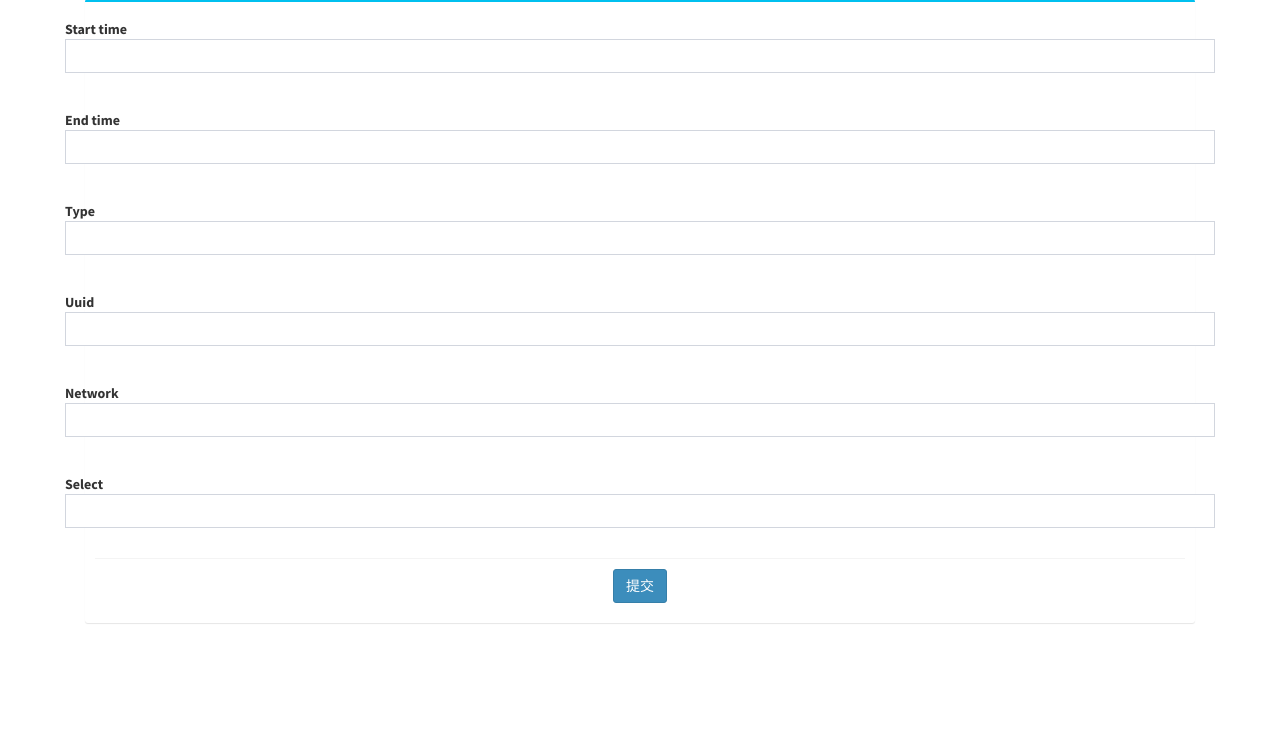
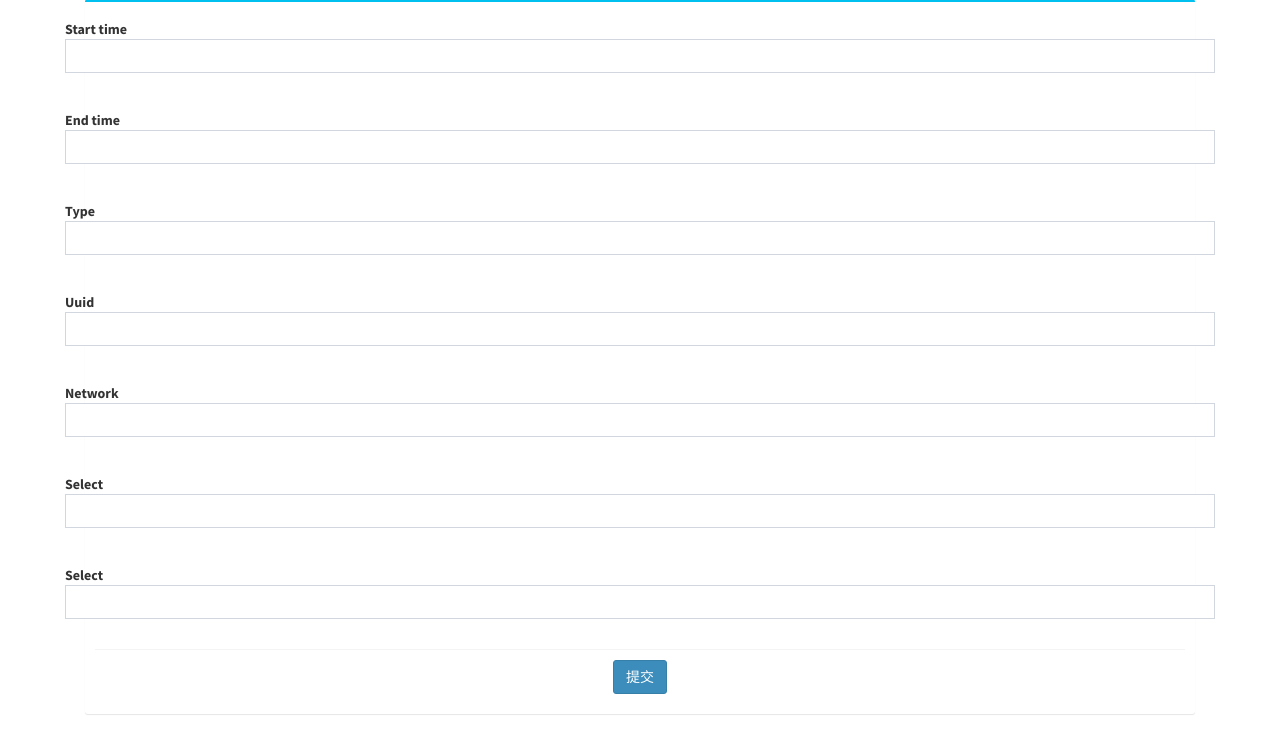
Before and after one commit to Similac/rubo, a Yii app: template views/redshift/index.php in a window 1280 px wide. Shown: the part 57-806 px from the top of the page. Before the commit the page ends 681 px from the top, so only its background shows below. Run offline with PHP 8.4 and a stand-in for Yii, Linux system fonts and the light colour scheme; the template is opened without the code that fills it: most values are stand-ins (such as "Sample title", 1, 10 or a date in 2020); form fields are guessed from the names that the template uses; data that the repository does not hold is empty; some libraries are stand-ins or nearby versions.

Commit message:
modify frontend

```diff
--- a/views/load/list.php
+++ b/views/load/list.php
@@ -10,6 +10,9 @@ AppAsset::register($this);
   left: auto;
 }
 </style>
+
+<div class="container">
+    <section class="content">
     <div class="row">
       <div class="col-xs-12">
         <div class="box box-info">
@@ -114,6 +117,9 @@ AppAsset::register($this);
         </div><!-- /.box -->
       </div>
     </div>
+    </section>
+</div>
+
 <?php
 $js=<<<js
 $(function(){
--- a/views/redshift/index.php
+++ b/views/redshift/index.php
@@ -120,6 +120,11 @@ AppAsset::register($this);
               '4'=>'click_ip',
               '5'=>'click_date',
               '6'=>'install_date',
+            ]);?>
+            </div>
+
+            <div class="form-group">
+            <?= $form->field($model, 'select')->inline()->checkboxList([
               '7'=>'impression tag',
               '8'=>'is_bt',
               '9'=>'match_type'
@@ -159,54 +164,6 @@ $('input:radio[name="Redshift[type]"]').click(function(){
   }
 })
 
-// $(document).on('beforeSubmit', 'form#loadForm', function () {
-
-//     var form = $(this);
-//     $('#btn').attr('disabled',"true").text("Loaing....");
-
-//     $.ajax({
-//       url  : form.attr('action'),
-//       type  : 'post',
-//       data  : form.serialize(),
-//       success: function (response){
-//         if(response.status){
-//           $('#btn').removeAttr("disabled").text("提交");
-//           swal({
-//             title: response.msg,
-//             text: '3秒后自动关闭',
-//             type: 'success',
-//             timer:3000,
-
-//           })
-
-
-//         }
-//         else{
-//           $('#btn').removeAttr("disabled").text("提交");
-//           swal({
-//             title: response.msg,
-//             text: '3秒后自动关闭',
-//             type: 'warning',
-//             timer:3000,
-
-//           })
-//         }
-//       },
-//       error : function (){
-//         $('#btn').removeAttr("disabled").text("提交");
-//         swal({
-//             title: '系统错误',
-//             text: '3秒后自动关闭',
-//             type: 'error',
-//             timer:3000,
-
-//         })
-//       }
-//     });
-//     return false;
-//   });
-
-
 js;
 $this->registerJs($js);
 ?>
```
Also changed, not shown: views/load/index.php (+4 -3 lines), views/redshift/deducted.php (+4 -57 lines), views/layouts/main.php (line endings or trailing spaces). Lines whose indentation alone changed are shown as unchanged.
